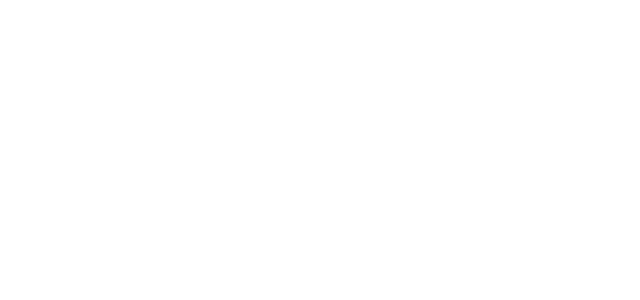
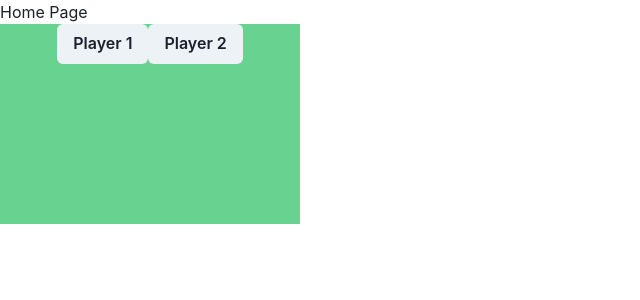
Before and after one commit to 3003abhishek/auspicious-fog-5566, a React (Vite) app in the folder frontend/: page / in a window 1280 px wide. Shown: the top 300 px of the page, without its empty margins (0-640 px from the left). Built offline with nearby package versions, Linux system fonts and the light colour scheme.

Commit message:
initial layout of players button

```diff
--- a/frontend/src/App.tsx
+++ b/frontend/src/App.tsx
@@ -1,13 +1,13 @@
 import { Box } from '@chakra-ui/react'
 import { useState } from 'react'
 import './App.css'
-
+import Home from './Pages/Home'
 function App() {
   const [count, setCount] = useState(0)
 
   return (
     <Box className="App">
-
+      <Home/>
     </Box>
   )
 }
--- /dev/null
+++ b/frontend/src/Components/Home/player.tsx
@@ -0,0 +1,55 @@
+import React from "react";
+import { Box, Button, Center } from '@chakra-ui/react'
+
+
+
+    // ChildComponent.tsx
+
+type Props = {
+    onPropChange:(propValue:string)=>void;
+
+
+  }
+
+
+
+  const Players=({ onPropChange }: Props) => {
+    const handleClick1:React.MouseEventHandler<HTMLButtonElement>=()=>{
+      const propValue="player1" ;
+    //   console.log(propValue);
+
+      onPropChange(propValue);
+    }
+
+    const handleClick2:React.MouseEventHandler<HTMLButtonElement>=()=>{
+        const propValue="player2" ;
+      //   console.log(propValue);
+
+        onPropChange(propValue);
+      }
+
+
+
+
+
+
+
+
+    return (
+      <Box width={300} height={200} bg={"green.300"}>
+         <Center>
+         <Button onClick={handleClick1}>Player 1</Button>
+       <Button onClick={handleClick2}>Player 2</Button>
+
+         </Center>
+
+
+
+
+
+
+      </Box>
+    )
+}
+
+export default Players;
--- a/frontend/src/Pages/Home.tsx
+++ b/frontend/src/Pages/Home.tsx
@@ -1,11 +1,27 @@
 import React from 'react'
-import { Box } from '@chakra-ui/react'
+import { Box } from '@chakra-ui/react';
+import Players from '../Components/Home/player';
+import { useState } from 'react';
+const Home = () => {
+  const [player,setPlayer]=useState("")
+  let handlePlayer=(propValue:string):void=>{
+     setPlayer(propValue);
 
-const Home = () => {
+  }
+
+  console.log(player);
+
   return (
+    <>
+
     <Box>
         Home Page
+
     </Box>
+
+    <Players onPropChange={handlePlayer}/>
+    </>
+
   )
 }
 
--- a/frontend/src/main.tsx
+++ b/frontend/src/main.tsx
@@ -2,9 +2,12 @@
 import ReactDOM from 'react-dom/client'
 import App from './App'
 import './index.css'
+import { ChakraProvider } from '@chakra-ui/react'
+ReactDOM.createRoot(document.getElementById('root') as HTMLElement).render(
 
-ReactDOM.createRoot(document.getElementById('root') as HTMLElement).render(
-  <React.StrictMode>
-    <App />
-  </React.StrictMode>,
+    <ChakraProvider>
+<App />
+    </ChakraProvider>
+
+ ,
 )
```
